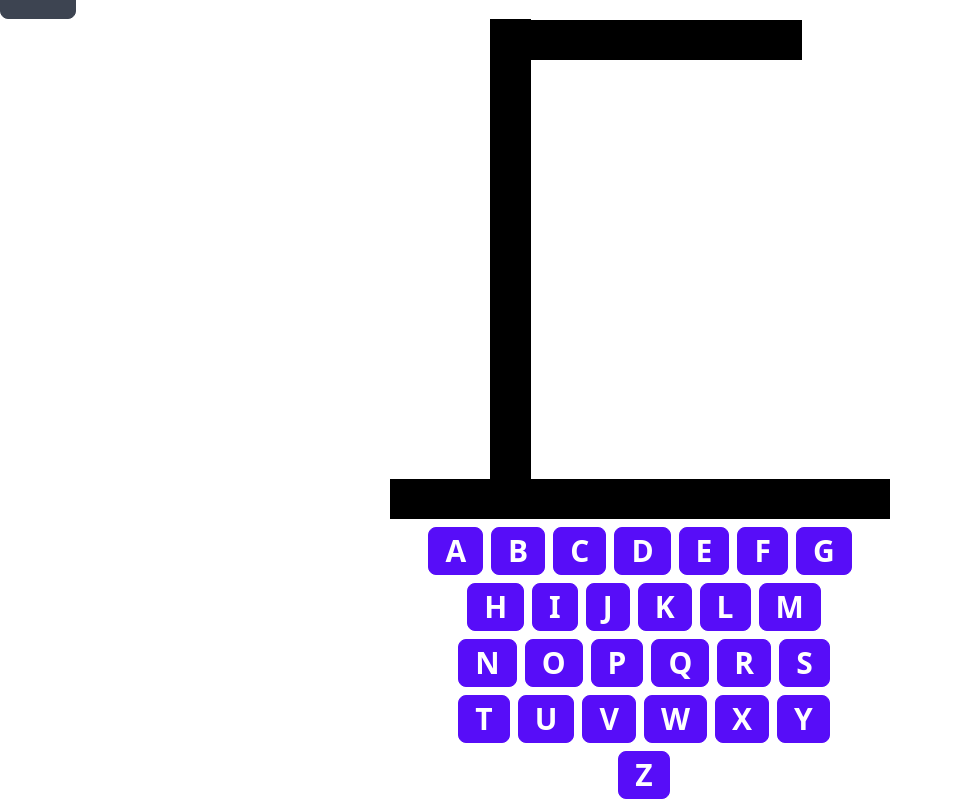
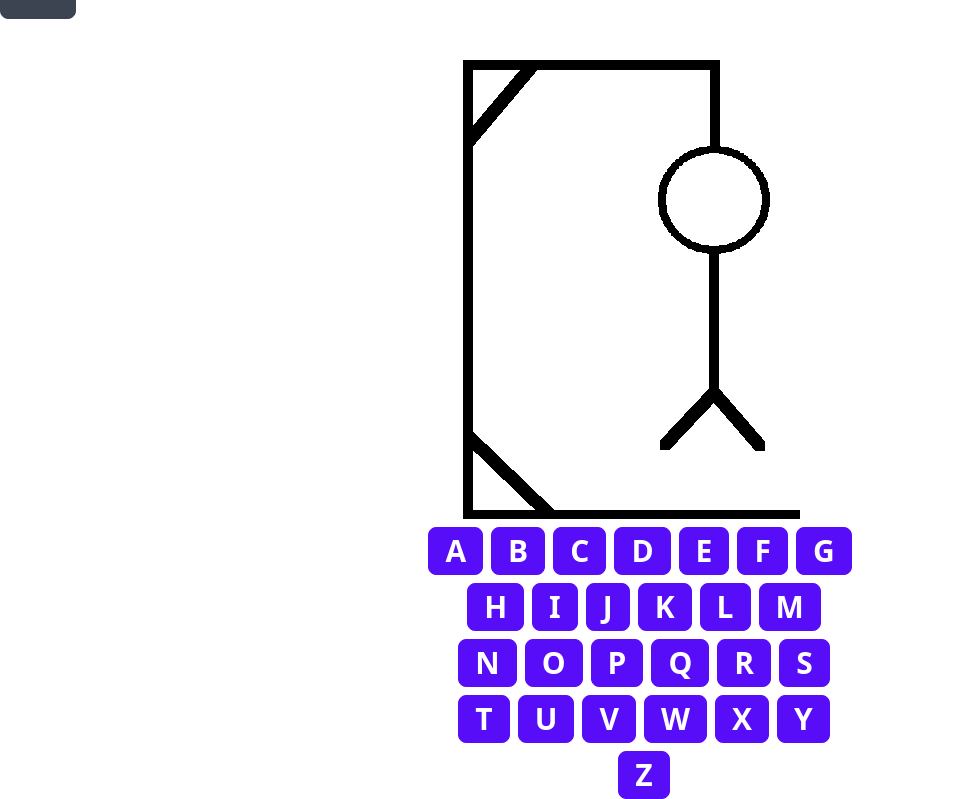
Before and after one commit to RomBarr/CPSC_349_Project_3, a website with bundled scripts: page index.html in a window 1280 px wide. Shown: the part 125-924 px from the top of the page, without its empty margins (0-953 px from the left). Built offline with nearby package versions, Linux system fonts and the light colour scheme.

Commit message:
addded images for all stages of hangman and changed the way images are displayed

```diff
--- a/index.html
+++ b/index.html
@@ -11,7 +11,9 @@
   </div>
 
   <div id="page2">
-    <div id="pic" class="flex justify-evenly"></div>
+    <div id="game-image" class="flex justify-evenly">
+      <img id="stage"/>
+    </div>
 
     <div class="flex justify-center">
       <div id="letters" class="flex flex-wrap justify-center items-end space-x-2 space-y-2 w-1/3"></div>
--- a/main.js
+++ b/main.js
@@ -1,8 +1,6 @@
-import { Gallows } from './modules/canvas.js';
+import { changeStage } from './modules/stages.js';
 import { CreateLetters } from './modules/letters.js';
 
-const gallows = new Gallows('500', '500', document.getElementById('pic'));
-
-gallows.createGallows();
+changeStage(10);
 
 const letters = new CreateLetters();
--- /dev/null
+++ b/modules/stages.js
@@ -0,0 +1,7 @@
+function changeStage (stage) {
+  const img = document.getElementById('stage');
+  img.src = `/assets/images/hangman-${stage}.png`;
+  img.alt = `Stage ${stage} of Hangman`;
+}
+
+export { changeStage};
```
Also changed, not shown: assets/images/gallows.png (deleted), assets/images/hangman-1.png (added), assets/images/hangman-10.png (added), assets/images/hangman-11.png (added), assets/images/hangman-12.png (added), assets/images/hangman-2.png (added), assets/images/hangman-3.png (added), assets/images/hangman-4.png (added), assets/images/hangman-5.png (added), assets/images/hangman-6.png (added), assets/images/hangman-7.png (added), assets/images/hangman-8.png (added), assets/images/hangman-9.png (added).
